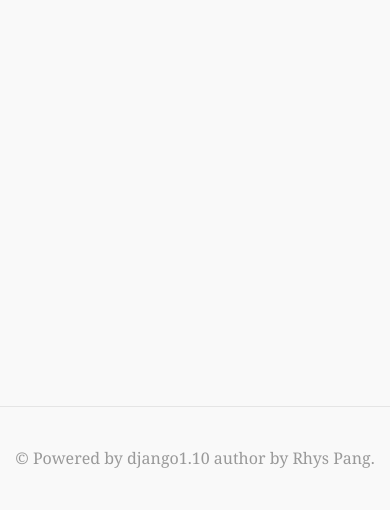
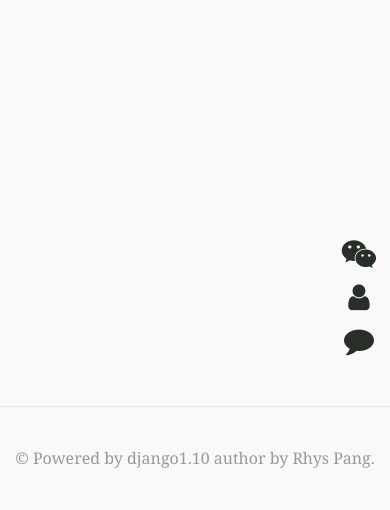
Before and after one commit to rhyspang/blog, a Django app: page / in a window 390 px wide. Shown: the part 478-988 px from the top of the page. Run offline with Django 3.2, Linux system fonts and the light colour scheme; data that the repository does not hold is empty; some libraries are stand-ins or nearby versions.

Commit message:
add toolbar

```diff
--- /dev/null
+++ b/blog/static/blog/css/_mixin.scss
@@ -0,0 +1,38 @@
+/*
+* @Author: rhyspang
+* @Date:   2017-03-24 15:23:31
+* @Last Modified by:   rhyspang
+* @Last Modified time: 2017-03-24 15:24:31
+*/
+
+
+
+@mixin transition($transition) {
+	-webkit-transition: $transition;
+	-moz-transition: $transition;
+	-ms-transition: $transition;
+	-o-transition: $transition;
+	transition: $transition;
+}
+
+@mixin transform-origin($origin) {
+	-webkit-transform-origin: $origin;
+	-moz-transform-origin: $origin;
+	-ms-transform-origin: $origin;
+	-o-transform-origin: $origin;
+	transform-origin: $origin;
+}
+
+@mixin scale($scale) {
+	-webkit-transform: scale($scale);
+	-moz-transform: scale($scale);
+	-ms-transform: scale($scale);
+	-o-transform: scale($scale);
+	transform: scale($scale);
+}
+
+
+@mixin opacity($opacity) {
+	opacity: $opacity;
+	filter: alpha(opacity=$opacity * 100);
+}
--- /dev/null
+++ b/blog/static/blog/css/toolbar.css
@@ -0,0 +1,105 @@
+/*
+* @Author: rhyspang
+* @Date:   2017-03-24 15:23:31
+* @Last Modified by:   rhyspang
+* @Last Modified time: 2017-03-24 15:24:31
+*/
+.toolbar {
+  position: fixed;
+  right: 10px;
+  bottom: 5px;
+  z-index: 999;
+}
+
+.toolbar-item, .toolbar-btn, .toolbar-icon, .toolbar-text {
+  width: 42px;
+  height: 42px;
+}
+
+.toolbar-item {
+  position: relative;
+  margin-top: 1px;
+  display: block;
+}
+.toolbar-item:hover .toolbar-icon {
+  top: 42px;
+}
+.toolbar-item:hover .toolbar-text {
+  top: 0;
+}
+.toolbar-item:hover .toolbar-layer {
+  -webkit-transform: scale(1);
+  -moz-transform: scale(1);
+  -ms-transform: scale(1);
+  -o-transform: scale(1);
+  transform: scale(1);
+  opacity: 1;
+  filter: alpha(opacity=100);
+}
+
+.toolbar-btn {
+  position: absolute;
+  left: 0;
+  top: 0;
+  overflow: hidden;
+}
+
+.toolbar-icon, .toolbar-text {
+  position: absolute;
+  left: 0;
+  text-align: center;
+  -webkit-transition: top 1s;
+  -moz-transition: top 1s;
+  -ms-transition: top 1s;
+  -o-transition: top 1s;
+  transition: top 1s;
+  color: rgba(3, 10, 3, 0.85);
+}
+
+.toolbar-icon {
+  top: 0;
+  font-size: 30px;
+  line-height: 42px;
+}
+
+.toolbar-text {
+  top: 42px;
+  background-color: #dae4e9;
+  font-weight: bold;
+  color: #FE4365;
+  font-size: 12px;
+  padding-top: 12px;
+  line-height: 1.2;
+}
+
+.toolbar-layer {
+  position: absolute;
+  right: 42px;
+  bottom: 0px;
+  width: 172px;
+  background-image: url("../images/wechatqr.png");
+  -webkit-transform: scale(0.01);
+  -moz-transform: scale(0.01);
+  -ms-transform: scale(0.01);
+  -o-transform: scale(0.01);
+  transform: scale(0.01);
+  opacity: 0;
+  filter: alpha(opacity=0);
+  -webkit-transform-origin: 100% 100%;
+  -moz-transform-origin: 100% 100%;
+  -ms-transform-origin: 100% 100%;
+  -o-transform-origin: 100% 100%;
+  transform-origin: 100% 100%;
+  -webkit-transition: all 1s;
+  -moz-transition: all 1s;
+  -ms-transition: all 1s;
+  -o-transition: all 1s;
+  transition: all 1s;
+}
+
+.toolbar-layer-weixin {
+  height: 169px;
+  background-position: 0 0;
+}
+
+/*# sourceMappingURL=toolbar.css.map */
--- /dev/null
+++ b/blog/static/blog/css/toolbar.scss
@@ -0,0 +1,84 @@
+@import 'mixin';
+
+$toolbar-size: 42px;
+
+.toolbar {
+  position: fixed;
+  right: 10px;
+  bottom: 5px;
+  z-index: 999;
+}
+
+.toolbar-item, .toolbar-btn, .toolbar-icon, .toolbar-text {
+  width: $toolbar-size;
+  height:$toolbar-size;
+}
+
+.toolbar-item {
+  position: relative;
+  margin-top: 1px;
+  display: block;
+  &:hover {
+    .toolbar-icon {
+      top:$toolbar-size;
+    }
+    .toolbar-text {
+      top: 0;
+    }
+
+    .toolbar-layer {
+      @include scale(1);
+      @include opacity(1);
+    }
+  }
+}
+
+.toolbar-btn {
+  position: absolute;
+  left:0;
+  top:0;
+  overflow: hidden;
+}
+
+.toolbar-icon, .toolbar-text {
+  position: absolute;
+  left: 0;
+  text-align: center;
+  @include transition(top 1s);
+  color: rgba(3, 10, 3, 0.85);
+}
+
+.toolbar-icon {
+  top: 0;
+  //background-color: #d0d6d9;
+  font-size: 30px;
+  line-height: $toolbar-size;
+}
+
+.toolbar-text {
+  top: $toolbar-size;
+  background-color: #dae4e9;
+  font-weight: bold;
+  color: #FE4365;
+  font-size: 12px;
+  padding-top: 12px;
+  line-height:1.2;
+}
+
+.toolbar-layer {
+  position: absolute;
+  right: $toolbar-size;
+  bottom:0px;
+  width: 172px;
+  background-image: url("../images/wechatqr.png");
+
+  @include scale(0.01);
+  @include opacity(0);
+  @include transform-origin(100% 100%);
+  @include transition(all 1s);
+}
+
+.toolbar-layer-weixin {
+  height:169px;
+  background-position: 0 0;
+}
--- a/blog/static/blog/js/main.js
+++ b/blog/static/blog/js/main.js
@@ -87,4 +87,38 @@ jQuery(document).ready(function($){
 	searchForm.on('change', 'select', function(){
 		searchForm.find('.selected-value').text($(this).children('option:selected').text());
 	});
+
+
+	// add bootstrap responsive class
+    $(".entrybox img").addClass('img-responsive');
+    $(".entrybox img").removeAttr("style");
+    $(".entrybox img").wrap(function () {
+        return '<a href=' + $(this)[0].src + ' data-lightbox="image-1" ></a>';
+    });
+
+    $(".entrybox table").addClass("table");
+    $(".entrybox table").removeAttr("style");
+    $(".entrybox table").wrap('<div class="table-responsive"></div>')
+
+    var backButton = $('#backTop'),
+        scrollbar = $('html, body'),
+        win = $(window);
+
+    backButton.on('click', function () {
+        if (win.scrollTop() !== 0 && !scrollbar.is(':animated')) {
+            scrollbar.animate({
+                scrollTop:0
+            }, 800)
+        }
+    });
+
+    win.on('scroll', function () {
+        if (win.scrollTop() > win.height()) {
+            backButton.fadeIn();
+        }else {
+            backButton.fadeOut();
+        }
+    });
+
+    $(window).trigger('scroll');
 });
--- a/blog/templates/blog/base.html
+++ b/blog/templates/blog/base.html
@@ -25,6 +25,7 @@
 
     <!-- Custom styles for thispy  template -->
     <link href="{% static "blog/css/blog.css" %}" rel="stylesheet">
+    <link href="{% static "blog/css/toolbar.css" %}" rel="stylesheet">
     <!-- Resource style -->
     <script src="{% static 'blog/js/modernizr.js' %}"></script>
     <!-- Modernizr -->
@@ -43,6 +44,8 @@
 {% include './secs/search.html' %}
 {% include './secs/footer.html' %}
 
+{% include './secs/toolbar.html' %}
+
 <!-- Bootstrap core JavaScript
    ================================================== -->
 <!-- Placed at the end of the document so the pages load faster -->
--- a/blog/templates/blog/entry_detail.html
+++ b/blog/templates/blog/entry_detail.html
@@ -11,11 +11,8 @@
 
     <link href="http://apps.bdimg.com/libs/highlight.js/9.1.0/styles/default.min.css" rel="stylesheet">
     <script src="http://apps.bdimg.com/libs/highlight.js/9.1.0/highlight.min.js"></script>
-    <script src="{% static 'blog/js/blog.js' %}"></script>
+
     <script>hljs.initHighlightingOnLoad();</script>
-
-
-    <div class="back-to-top"><i class="fa fa-arrow-up fa-2x" aria-hidden="true"></i></div>
 
     <div data-aos="zoom-out" class="entrybox" id="content">
         <h1 class="blog-post-tile">{{ article.title }}</h1>
--- /dev/null
+++ b/blog/templates/blog/secs/toolbar.html
@@ -0,0 +1,30 @@
+<div class="toolbar">
+    <a href="javascript:" class="toolbar-item">
+        <span class="toolbar-btn">
+            <i class="toolbar-icon fa fa-weixin" aria-hidden="true"></i>
+            <span class="toolbar-text">Wechat</span>
+        </span>
+        <span class="toolbar-layer toolbar-layer-weixin"></span>
+    </a>
+
+    <a href="javascript:" class="toolbar-item">
+        <span class="toolbar-btn">
+            <i class="toolbar-icon fa fa-user" aria-hidden="true"></i>
+            <span class="toolbar-text">Login</span>
+        </span>
+    </a>
+    <a href="javascript:" class="toolbar-item">
+        <span class="toolbar-btn">
+            <i class="toolbar-icon fa fa-comment" aria-hidden="true"></i>
+            <span class="toolbar-text">Message</span>
+        </span>
+    </a>
+
+    <a href="javascript:" class="toolbar-item" id="backTop">
+        <span class="toolbar-btn">
+            <i class="toolbar-icon fa fa-chevron-up" aria-hidden="true"></i>
+            <span class="toolbar-text">Top</span>
+        </span>
+    </a>
+
+</div>
```
Also changed, not shown: blog/static/blog/js/blog.js (+11 -7 lines), blog/templates/blog/secs/comment.html (deleted, +0 -8 lines), blog/static/blog/css/blog.css (line endings or trailing spaces), blog/static/blog/images/wechatqr.png (added), 1 other file.
